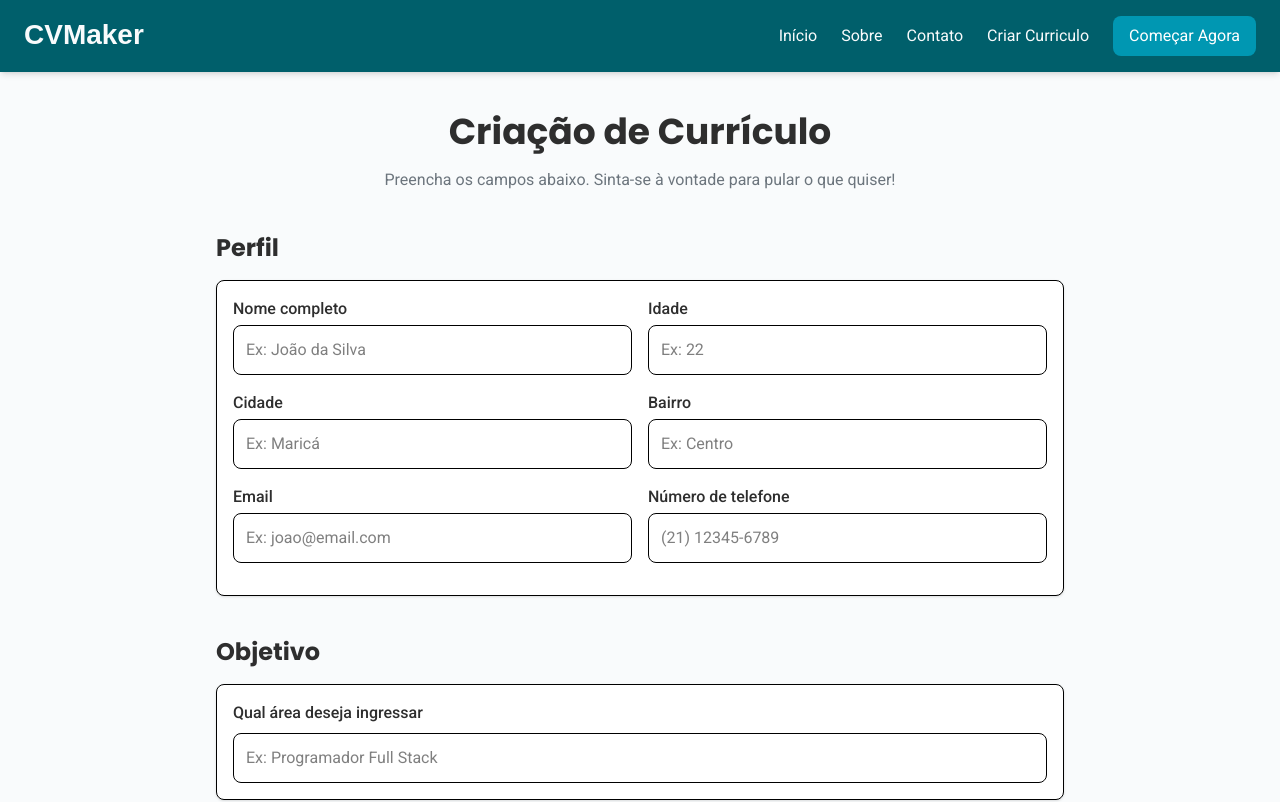
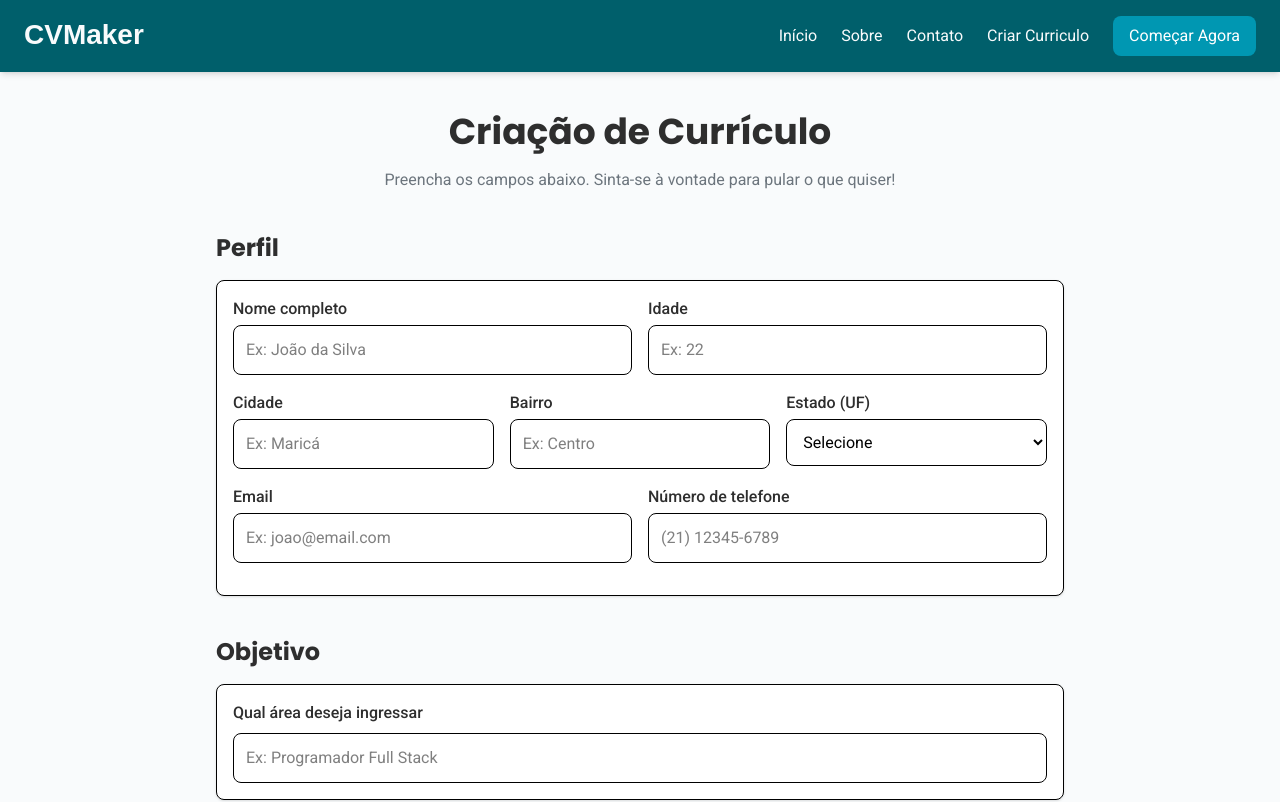
Before and after one commit to ArthurOliv2/cvmaker, a React (Vite) app: page /criar-curriculo in a window 1280 px wide. Shown: the top 802 px of the page. Built offline with nearby package versions, Linux system fonts and the light colour scheme.

Commit message:
adiciona tratamento de inputs

```diff
--- a/src/pages/CriarCurriculo/components/CurriculoPDF.jsx
+++ b/src/pages/CriarCurriculo/components/CurriculoPDF.jsx
@@ -95,7 +95,7 @@ const CurriculoPDF = ({ dados }) => (
             {/* Perfil */}
             <Text style={styles.nome}>{dados.perfil.nome}</Text>
             <Text style={styles.infoPerfil}>{dados.perfil.idade} anos</Text>
-            <Text style={styles.infoPerfil}>{dados.perfil.cidade}, {dados.perfil.bairro}/RJ</Text>
+            <Text style={styles.infoPerfil}>{dados.perfil.cidade}, {dados.perfil.bairro}/{dados.perfil.estado}</Text>
             <Text style={styles.infoPerfil}>{dados.perfil.telefone}</Text>
             <Text style={styles.emailPerfil}>{dados.perfil.email}</Text>
 
--- a/src/pages/CriarCurriculo/components/Perfil.jsx
+++ b/src/pages/CriarCurriculo/components/Perfil.jsx
@@ -1,4 +1,26 @@
 function Perfil({ dados, setDados }) {
+
+    function capitalizarNome(nome) {
+        const palavrasMinusculas = ["de", "da", "do", "das", "dos", "e"];
+        return nome
+            .toLowerCase()
+            .split(" ")
+            .map((palavra, index) => {
+                if (index > 0 && palavrasMinusculas.includes(palavra)) {
+                    return palavra;
+                }
+                return palavra.charAt(0).toUpperCase() + palavra.slice(1);
+            })
+            .join(" ");
+    }
+
+    const estados = [
+        "AC", "AL", "AP", "AM", "BA", "CE", "DF",
+        "MT", "MS", "MG", "PA", "PB", "PR", "PE",
+        "RS", "RO", "RR", "SC", "SP", "SE", "TO",
+        "ES", "GO", "MA", "PI", "RJ", "RN",
+    ]
+
     return (
         <section className="mb-10">
             <h2 className="text-2xl font-bold text-[#2E2E2E] font-poppins mb-4">Perfil</h2>
@@ -19,7 +41,7 @@ function Perfil({ dados, setDados }) {
                     <div>
                         <label className="block text-[#2E2E2E] font-medium mb-1">Idade</label>
                         <input
-                            type="text"
+                            type="number"
                             value={dados.idade}
                             onChange={(e) => setDados({ ...dados, idade: e.target.value })}
                             placeholder="Ex: 22"
@@ -29,13 +51,13 @@ function Perfil({ dados, setDados }) {
                 </div>
 
                 {/* Linha 2: Cidade e Bairro */}
-                <div className="grid grid-cols-1 md:grid-cols-2 gap-4 mb-4">
+                <div className="grid grid-cols-1 md:grid-cols-3 gap-4 mb-4">
                     <div>
                         <label className="block text-[#2E2E2E] font-medium mb-1">Cidade</label>
                         <input
                             type="text"
                             value={dados.cidade}
-                            onChange={(e) => setDados({ ...dados, cidade: e.target.value })}
+                            onChange={(e) => setDados({ ...dados, cidade: capitalizarNome(e.target.value) })}
                             placeholder="Ex: Maricá"
                             className="w-full p-3 border rounded-lg"
                         />
@@ -45,10 +67,23 @@ function Perfil({ dados, setDados }) {
                         <input
                             type="text"
                             value={dados.bairro}
-                            onChange={(e) => setDados({ ...dados, bairro: e.target.value })}
+                            onChange={(e) => setDados({ ...dados, bairro: capitalizarNome(e.target.value) })}
                             placeholder="Ex: Centro"
                             className="w-full p-3 border rounded-lg"
                         />
+                    </div>
+                    <div>
+                        <label className="block text-[#2E2E2E] font-medium mb-1">Estado (UF)</label>
+                        <select
+                            value={dados.estado || ""}
+                            onChange={(e) => setDados({ ...dados, estado: e.target.value })}
+                            className="w-full p-3 border rounded-lg"
+                        >
+                            <option value="">Selecione</option>
+                            {estados.map((uf) => (
+                                <option key={uf} value={uf}>{uf}</option>
+                            ))}
+                        </select>
                     </div>
                 </div>
 
--- a/src/pages/CriarCurriculo/index.jsx
+++ b/src/pages/CriarCurriculo/index.jsx
@@ -20,6 +20,7 @@ function CriarCurriculo() {
             idade: "",
             cidade: "",
             bairro: "",
+            estado: "",
             telefone: "",
             email: ""
         },
@@ -79,8 +80,19 @@ function CriarCurriculo() {
 
                 <div className="flex justify-center mt-8">
                     <PDFDownloadLink
+                        fileName={`curriculo-${formulario.perfil.nome
+                            ? formulario.perfil.nome
+                                .trim()
+                                .split(/\s+/)
+                                .slice(0, 2)
+                                .join("-")
+                                .toLowerCase()
+                                .normalize("NFD")
+                                .replace(/[\u0300-\u036f]/g, "")
+                            : "sem-nome"
+                        }.pdf`}
+
                         document={<CurriculoPDF dados={formulario} />}
-                        fileName="curriculo.pdf"
                         className="bg-[#0097B2] text-white font-medium px-6 py-2 rounded-md hover:bg-[#007A8C] text-center cursor-pointer"
                     >
                         {({ loading }) => loading ? "Gerando PDF..." : "Baixar Currículo em PDF"}
```
